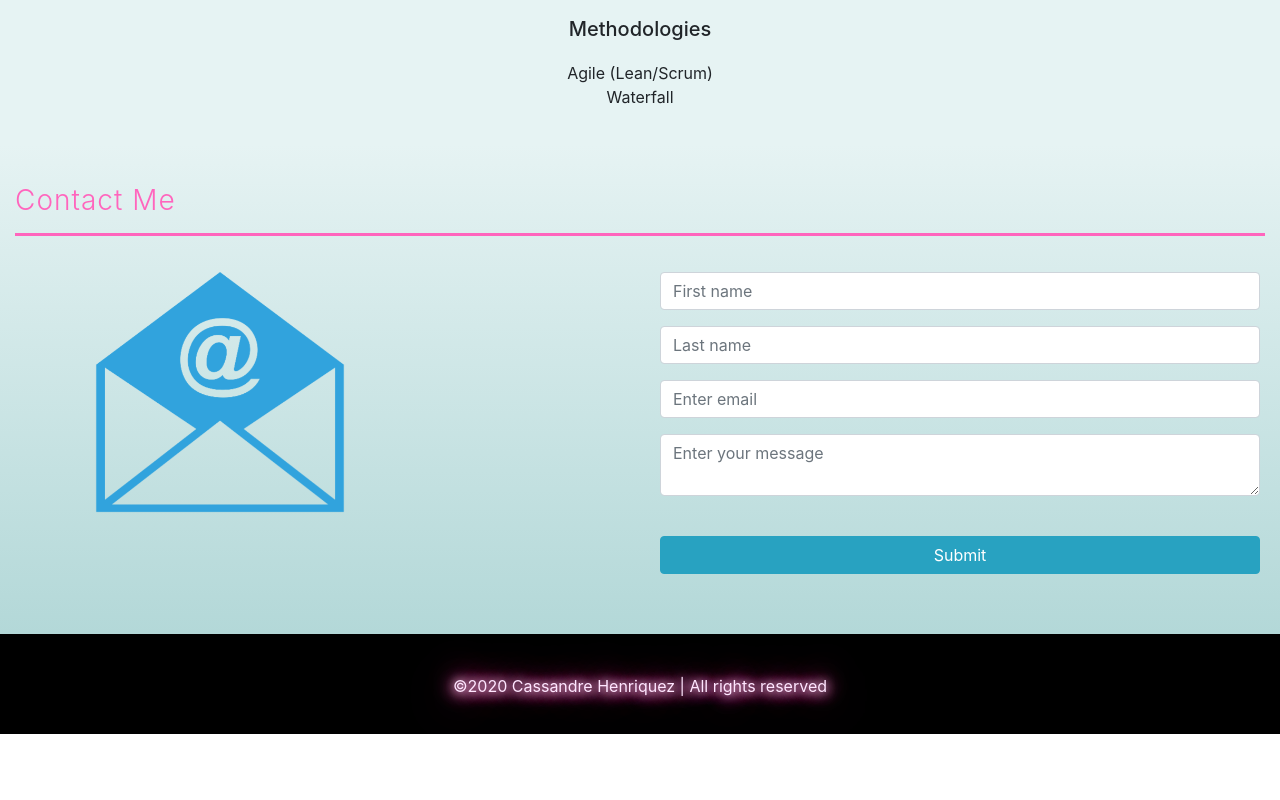
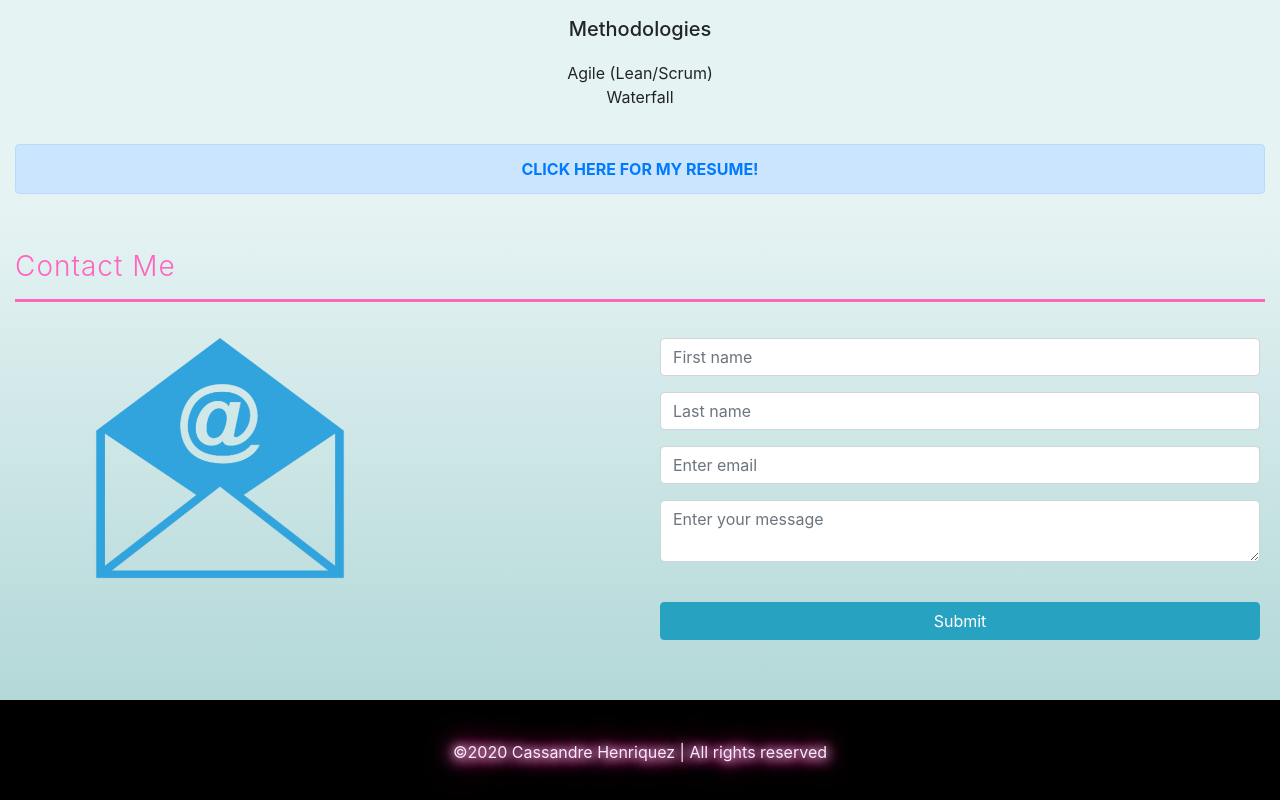
Before and after one commit to cassandreh1/cassandre-portfolio, an Angular app: page / in a window 1280 px wide. Shown: the part 1756-2556 px from the top of the page. Before the commit the page ends 2490 px from the top, so only its background shows below. Built offline with nearby package versions, Linux system fonts and the light colour scheme.

Commit message:
asding link to check out resume

```diff
--- a/src/app/app.component.scss
+++ b/src/app/app.component.scss
@@ -41,7 +41,7 @@ footer div.col-sm-12 {
     padding: 10px;
     background-color: #ff65bd;
     border-radius: 10px;
-    box-shadow: 0 0 0.6rem #ffe6ff, 0 0 1rem #ff65bd, -0.2rem 0.1rem 1rem #ff65bd;;
+    box-shadow: 0 0 0.6rem #ffe6ff, 0 0 1rem #ff65bd, -0.2rem 0.1rem 1rem #ff65bd;
 }
 @media screen and (min-width: 992px) {
     #scroll-to-top {
--- a/src/app/home/home.component.html
+++ b/src/app/home/home.component.html
@@ -33,4 +33,11 @@
   [hrColor]="{'border-color': '#ff65bd'}"
   [titleColor]="{'color': '#ff65bd'}">
 </app-technical-skills>
+<div class="row" id="checkResume">
+  <div class="col-sm-12">
+    <div class="alert alert-primary" role="alert">
+      <a href="javascript:void(0)" routerLink="/resume" >CLICK HERE FOR MY RESUME!</a>
+    </div>
+  </div>
+</div>
 <app-contact-me></app-contact-me>
--- a/src/app/home/home.component.scss
+++ b/src/app/home/home.component.scss
@@ -36,6 +36,16 @@
 
     }
 }
+#checkResume {
+  background-color: #e6f3f3;
+  text-align: center;
+  a {
+    // color: #ff65bd;
+    font-weight: bold;
+    // text-shadow: 0 0 0.6rem #ffe6ff, 0 0 0.8rem #ff65bd;
+  }
+
+}
   @keyframes slideLeft {
     0% {
       width: 0%;
```
